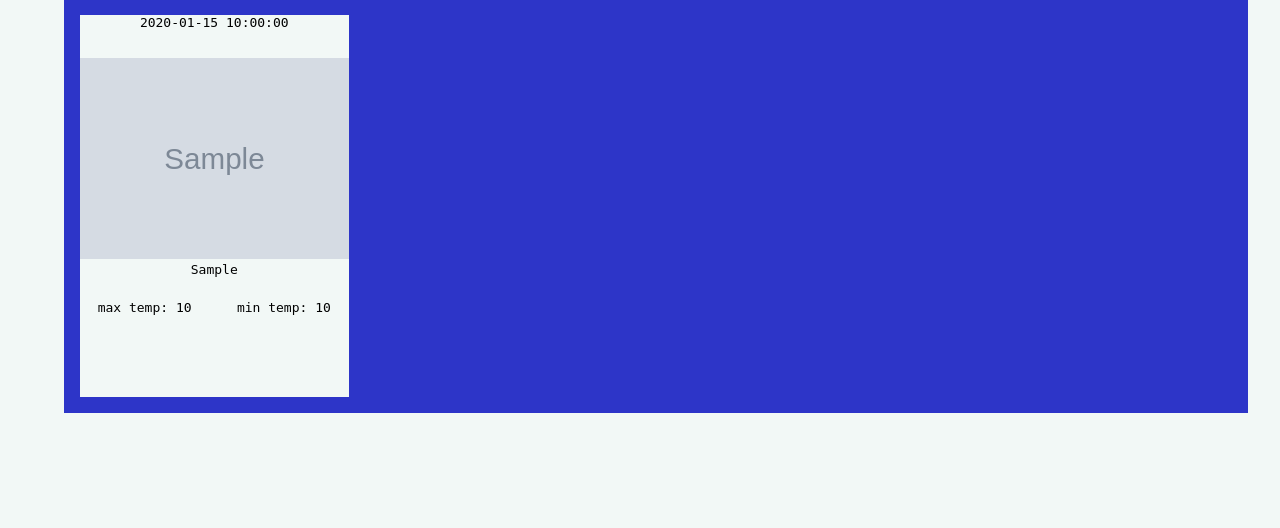
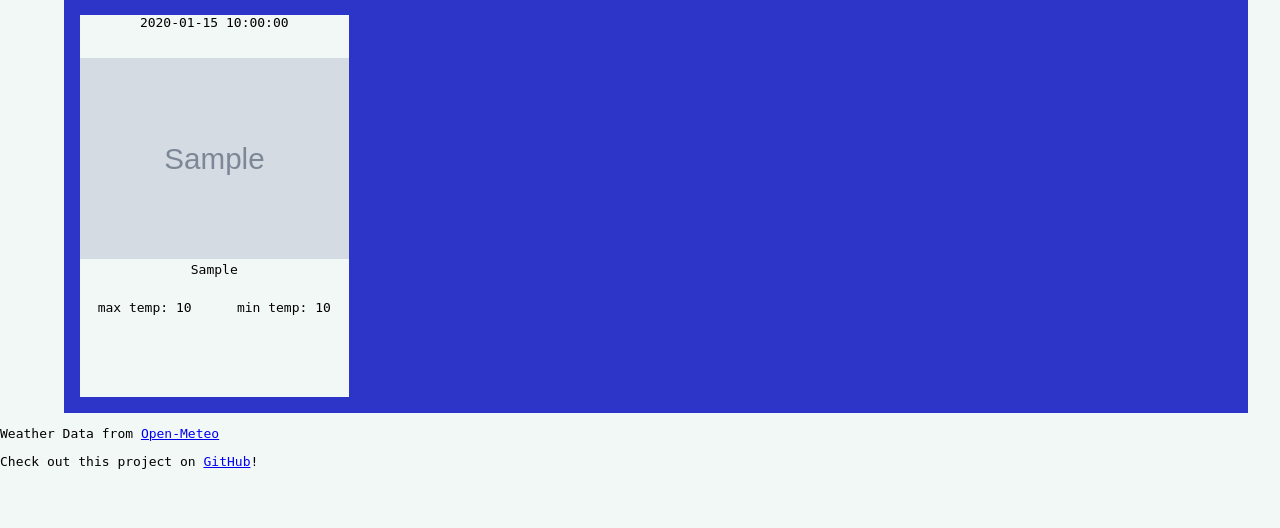
Before and after one commit to I-Lovell/raining-cats-and-dogs, a Flask app: template templates/index.html in a window 1280 px wide. Shown: the part 206-734 px from the top of the page. Run offline with Flask 3, Linux system fonts and the light colour scheme; the template is opened without the code that fills it: most values are stand-ins (such as "Sample title", 1, 10 or a date in 2020); grey boxes marked "Sample" are stand-in pictures.

```diff
--- a/templates/index.html
+++ b/templates/index.html
@@ -27,5 +27,12 @@
         <div class="week-layout-fade-left"></div>
         <div class="week-layout-fade-right"></div>
     </div>
+
+    <div class="footer-container">
+        <div class="footer">
+            <p>Weather Data from <a href="https://open-meteo.com" target="_blank" rel="noopener noreferrer">Open-Meteo</a></p>
+            <p>Check out this project on <a href="https://github.com/I-Lovell/raining-cats-and-dogs" target="_blank" rel="noopener noreferrer">GitHub</a>!</p>
+        </div>
+    </div>
 </body>
 </html>
```
